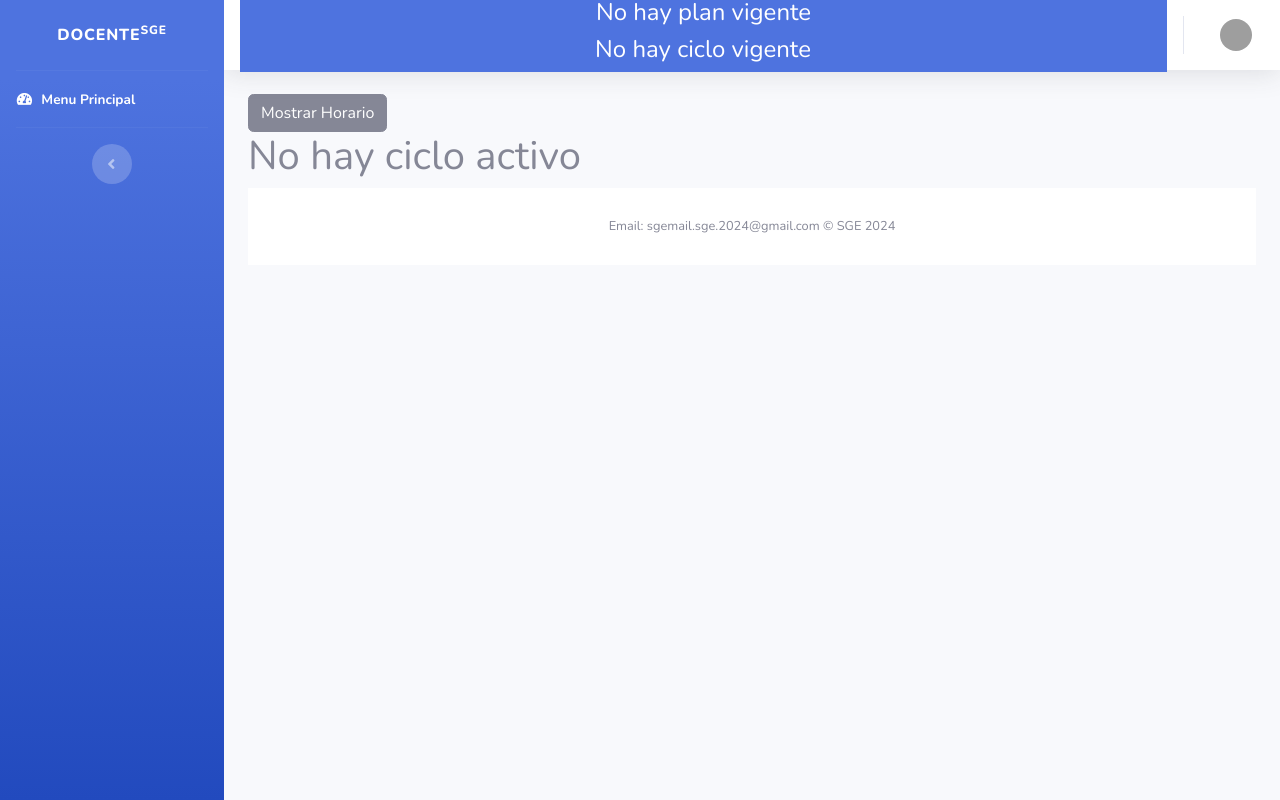
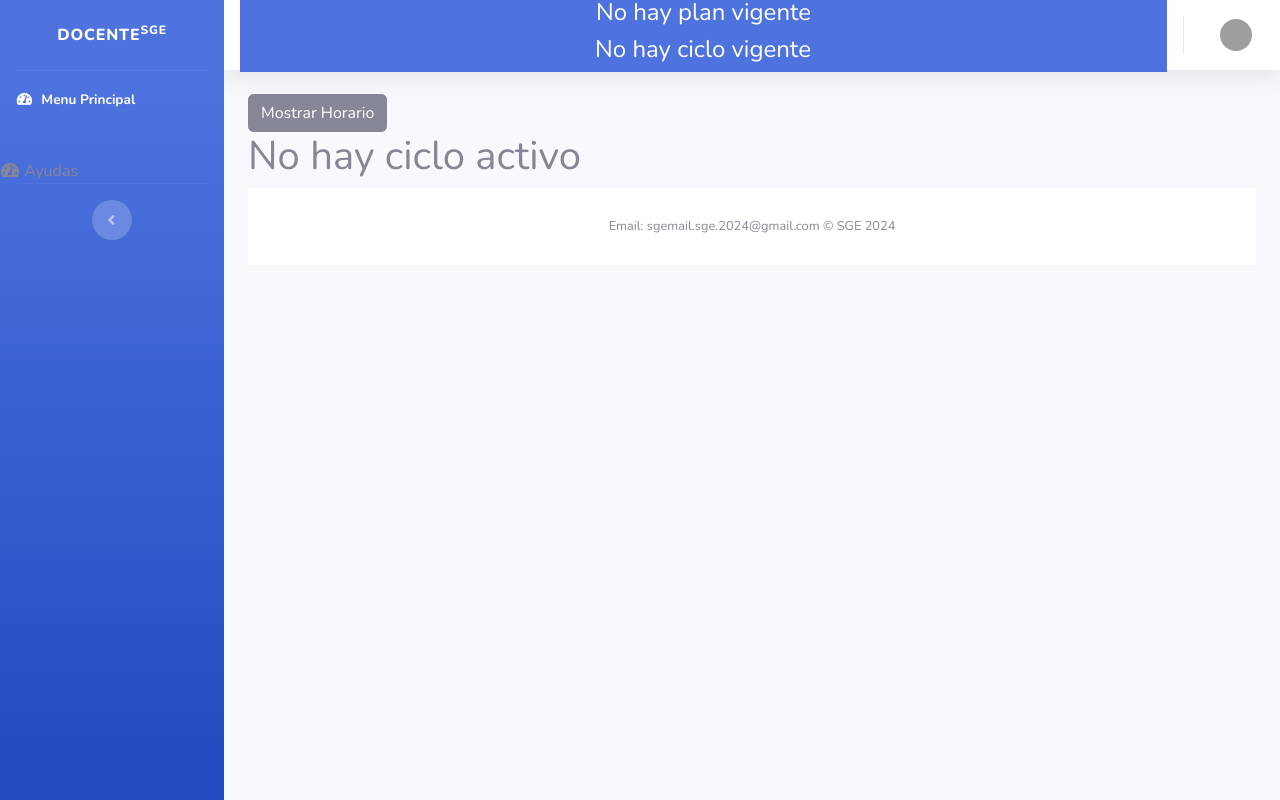
Before and after one commit to jntorres2014/proyecto_sge, a Django app: template Core/templates/Core/Persona/menuDocente.html in a window 1280 px wide. Run offline with Django 4.2, Linux system fonts and the light colour scheme; the template is opened without the code that fills it, so the values that code supplies are empty; some libraries are stand-ins or nearby versions; grey boxes are pictures that could not be loaded.

Commit message:
agrego link manual

```diff
--- a/Core/templates/Core/Persona/menuDocente.html
+++ b/Core/templates/Core/Persona/menuDocente.html
@@ -1,5 +1,13 @@
 {% extends 'Core/Plan/menuCiclo.html' %}
 
+{% load static %}
+{% block manual %}
+<div class="dropdown-divider"></div>
+                <a class="dropdown-item" href="{% static 'Documentacion/Manual Docente.pdf' %}#page=3">
+                    <i class="fa-circle-info text-gray-400"></i>
+                    Ayudas
+                </a>
+{% endblock manual %}
 {% block sidebar %}
 <body id="page-top">
 
@@ -26,8 +34,13 @@
                     <i class="fas fa-fw fa-tachometer-alt"></i>
                     <span>Menu Principal</span></a>
             </li>
+            <!-- Nav Item - Dashboard -->
+            <li class="nav-item active">
+                <a class="nav-link" href="{% static 'Documentacion/Manual de docente.pdf' %}"></a>
 
-
+                    <i class="fas fa-fw fa-tachometer-alt"></i>
+                    <span>Ayudas</span></a>
+            </li>
      <!-- Divider -->
             <hr class="sidebar-divider d-none d-md-block">
 
--- a/principal/templates/index.html
+++ b/principal/templates/index.html
@@ -273,6 +273,13 @@
                     <i class="fas fa-sign-out-alt fa-sm fa-fw mr-2 text-gray-400"></i>
                     Cerrar sesión
                 </a>
+                {% block manual %}
+                <div class="dropdown-divider"></div>
+                <a class="dropdown-item" href="{% static 'Documentacion/Manual de usuario.pdf' %}">
+                    <i class="fa-circle-info text-gray-400"></i>
+                    Ayudas
+                </a>
+                {% endblock manual %}
             </div>
         </li>
     </ul>
```
Also changed, not shown: sge.db, 7 other files.
